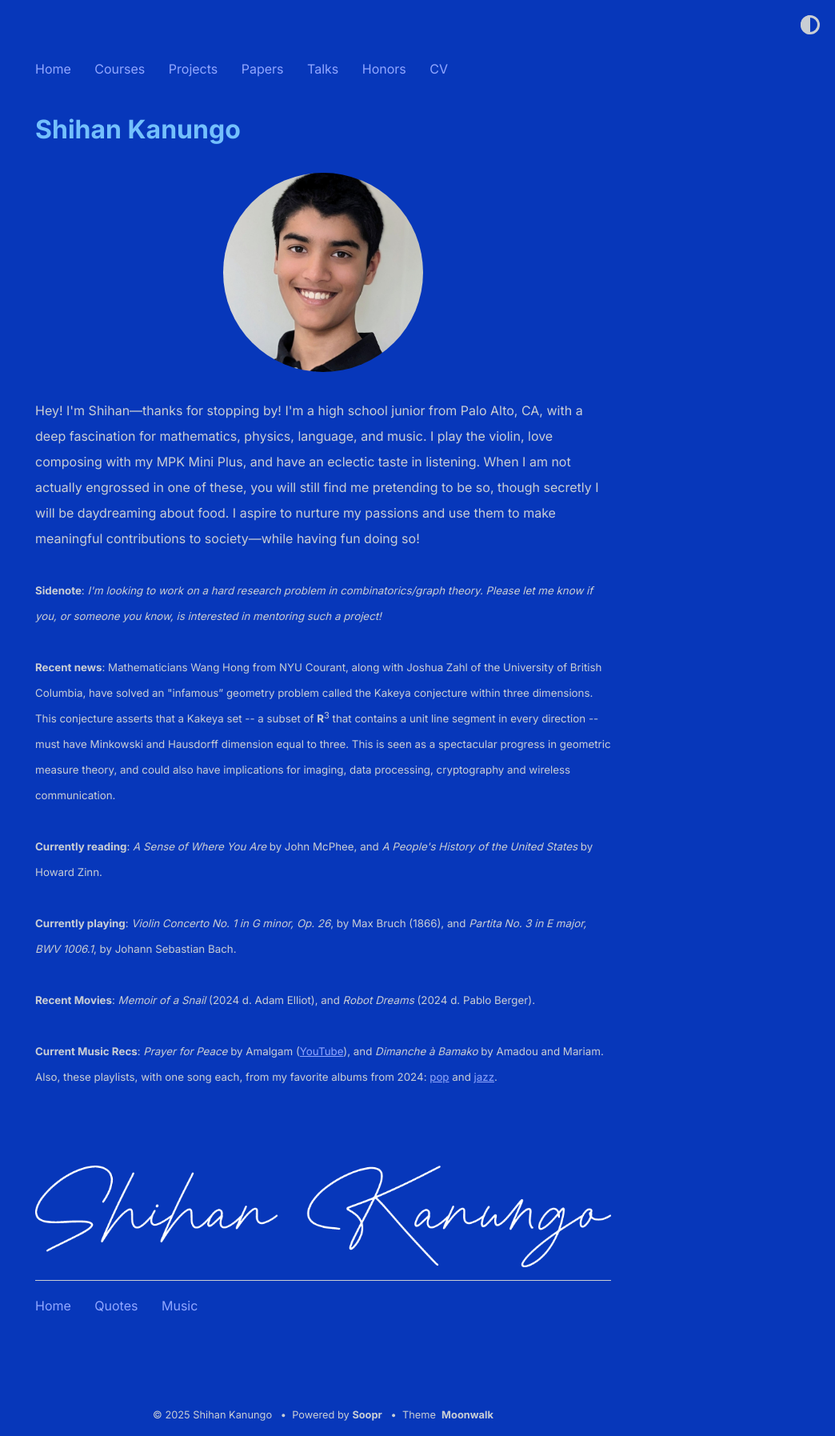
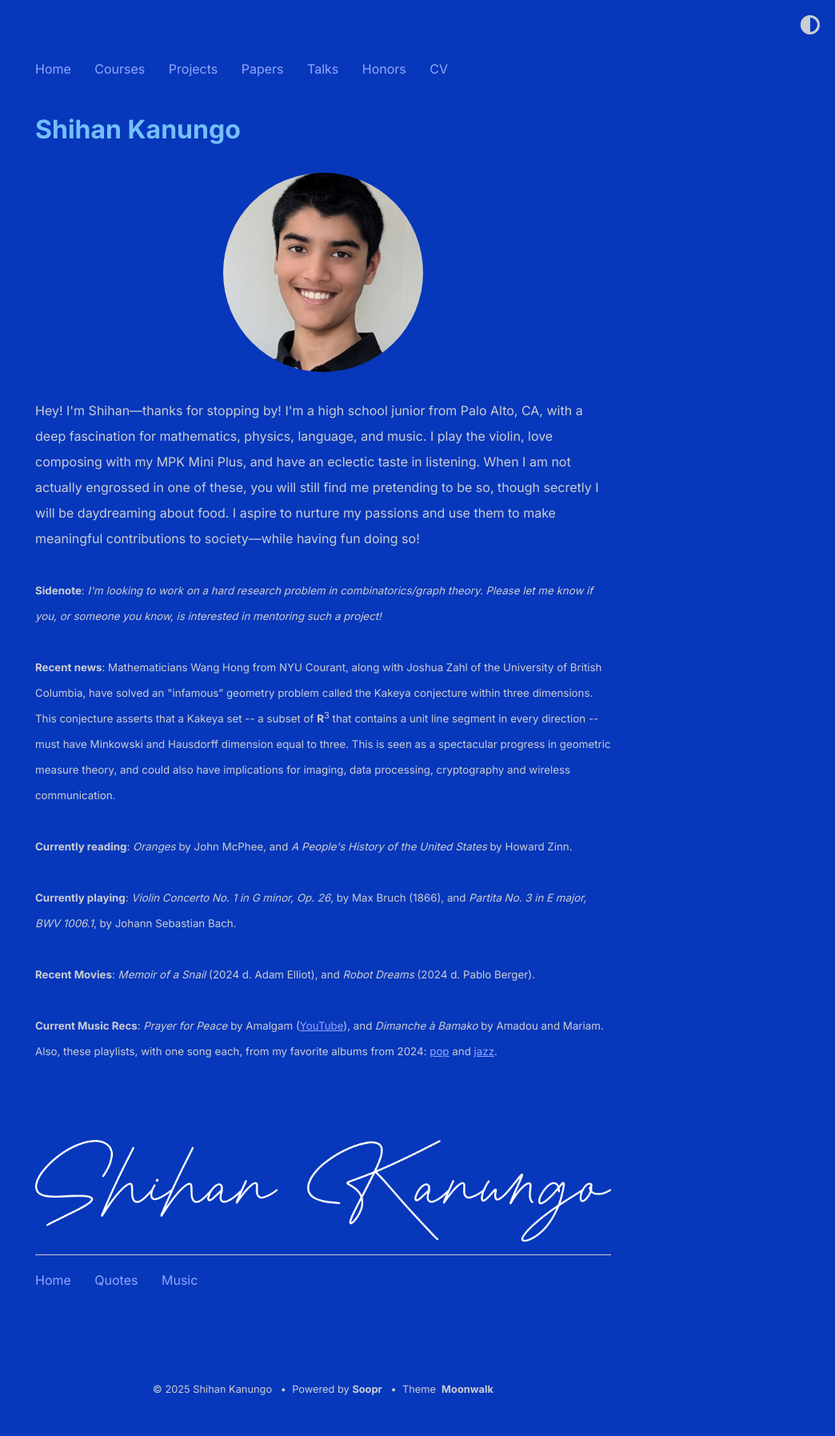
Before and after one commit to shihankanungo/shihankanungo.github.io, a Jekyll site: the page built from index.md, in a window 1280 px wide. Shown: the whole page at 80% size, without its empty margins (236-1280 px from the left). Built offline with Jekyll 4.4.1, drawn with Linux system fonts in a browser that asks for light colours; after the commit the page ends 1763 px from its top, so only the background shows below that.

Commit message:
Update _config.yml

```diff
--- a/_config.yml
+++ b/_config.yml
@@ -11,7 +11,7 @@
           <br /><br />
           <small><b>Recent news</b>: Mathematicians Wang Hong from NYU Courant, along with Joshua Zahl of the University of British Columbia, have solved an "infamous” geometry problem called the Kakeya conjecture within three dimensions. This conjecture asserts that a Kakeya set -- a subset of <b>R</b><sup>3</sup> that contains a unit line segment in every direction -- must have Minkowski and Hausdorff dimension equal to three. This is seen as a spectacular progress in geometric measure theory, and could also have implications for imaging, data processing, cryptography and wireless communication.</small>
           <br /><br />
-          <small><b>Currently reading</b>: <i>A Sense of Where You Are</i> by John McPhee, and <i>A People's History of the United States</i> by Howard Zinn.</small>
+          <small><b>Currently reading</b>: <i>Oranges</i> by John McPhee, and <i>A People's History of the United States</i> by Howard Zinn.</small>
           <br /><br />
           <small><b>Currently playing</b>: <i>Violin Concerto No. 1 in G minor, Op. 26</i>, by Max Bruch (1866), and <i>Partita No. 3 in E major, BWV 1006.1</i>, by Johann Sebastian Bach.</small>
           <br /><br />
```
